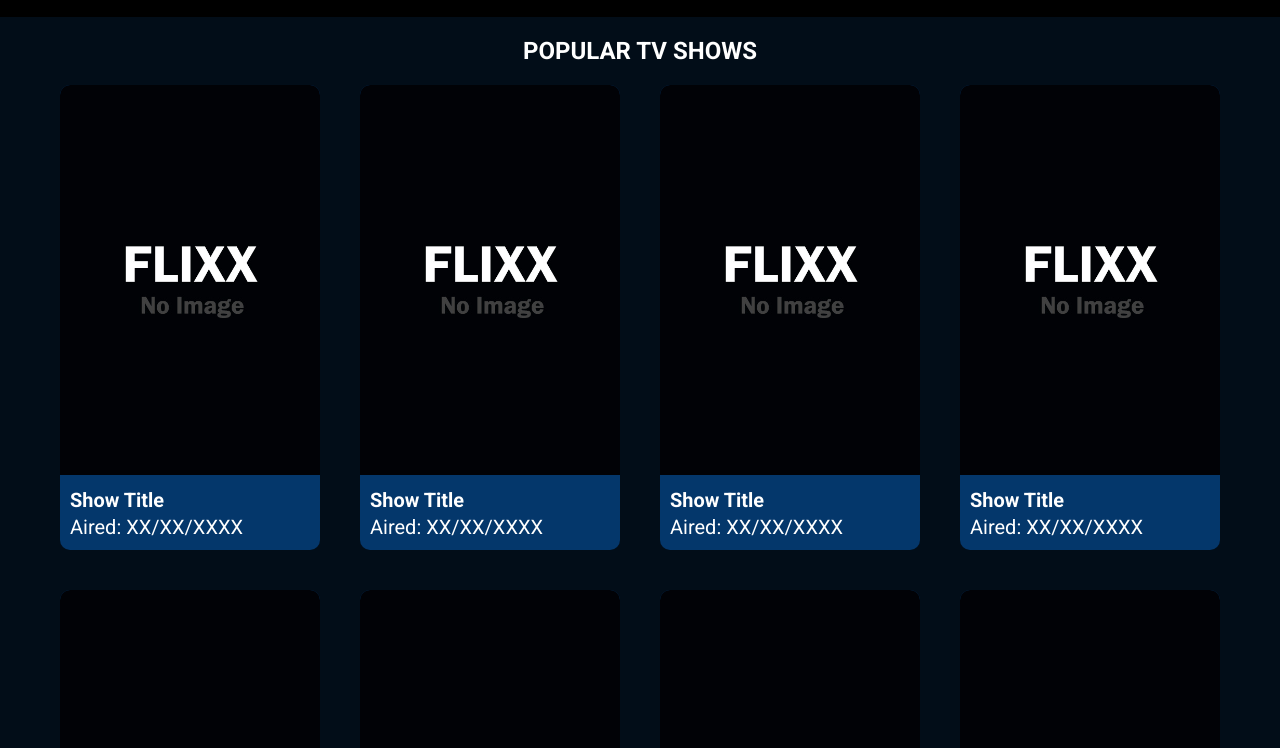
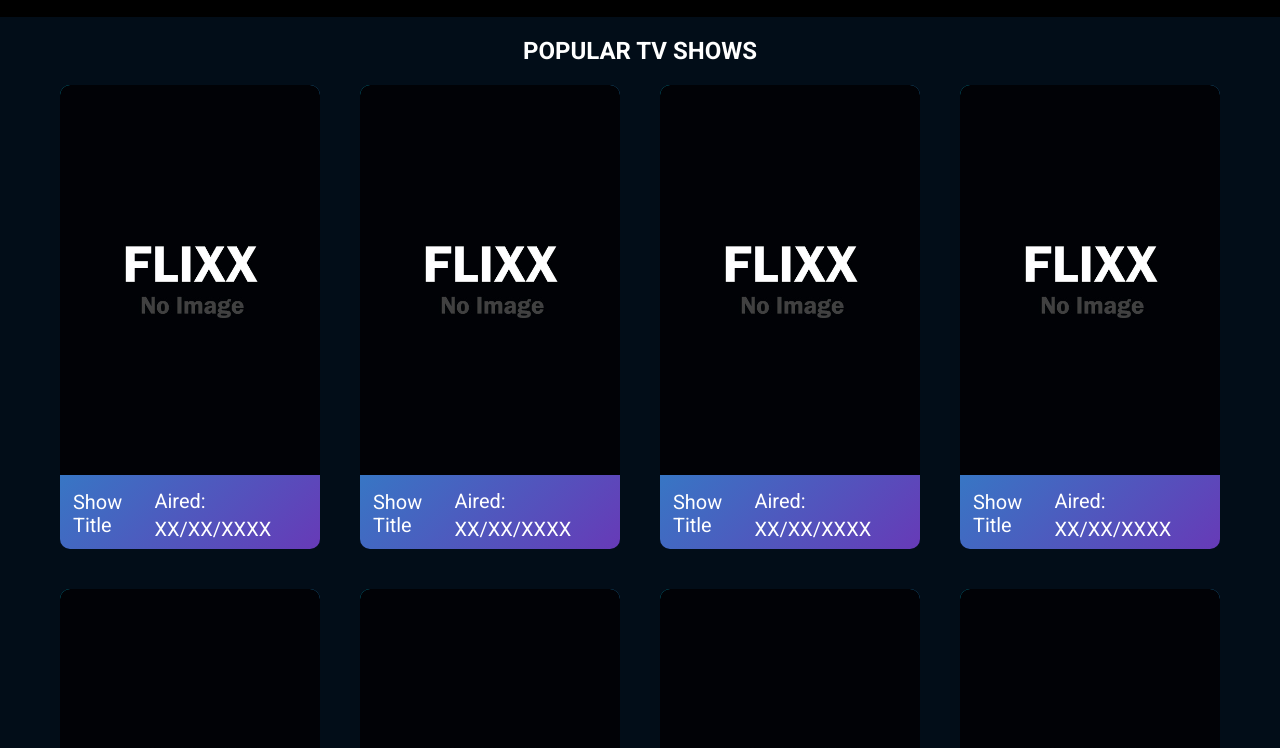
Before and after one commit to tejash023/movie-app-js, a plain HTML site: page shows.html in a window 1280 px wide. Shown: the part 52-800 px from the top of the page. Drawn offline with Linux system fonts and the light colour scheme.

Commit message:
added styles on card

```diff
--- a/css/style.css
+++ b/css/style.css
@@ -126,8 +126,7 @@ ul {
 
 /* Card */
 .card {
-  background: #04376b;
-
+  background-image: linear-gradient(135deg, #00bcd4 0%, #673ab7 100%);
   border-radius: 10px;
   overflow: hidden;
 }
@@ -139,14 +138,21 @@ ul {
 }
 
 .card-body {
-  padding: 10px;
+  padding: 10px 13px;
   font-size: 1.5rem;
+  height: 70px;
+  display: flex;
+  align-items: center;
+}
+
+.card-title {
+  font-weight: 400;
 }
 
 .card:hover {
   transform: scale(1.05);
   transition: all 0.5s ease-in-out;
-  background: #0a4b8f;
+  background-image: linear-gradient(190deg, #00bcd4 0%, #673ab7 100%);
   cursor: pointer;
 }
 
```
